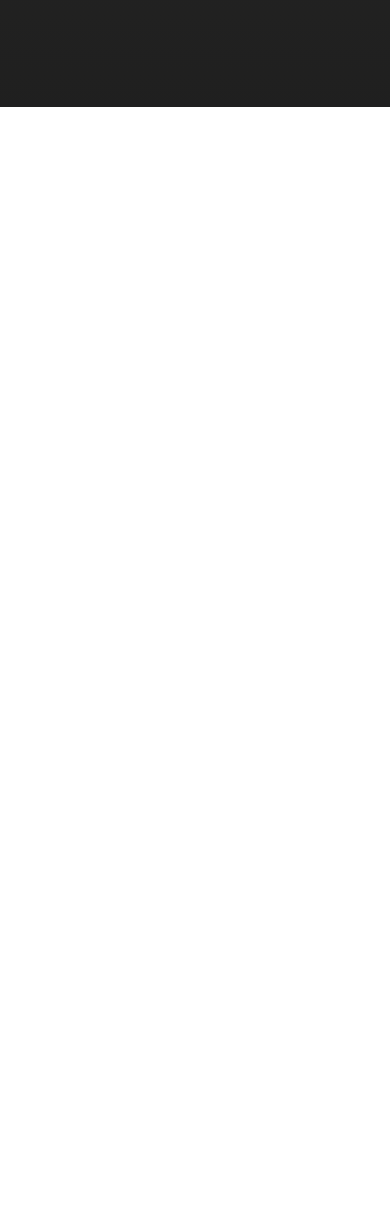
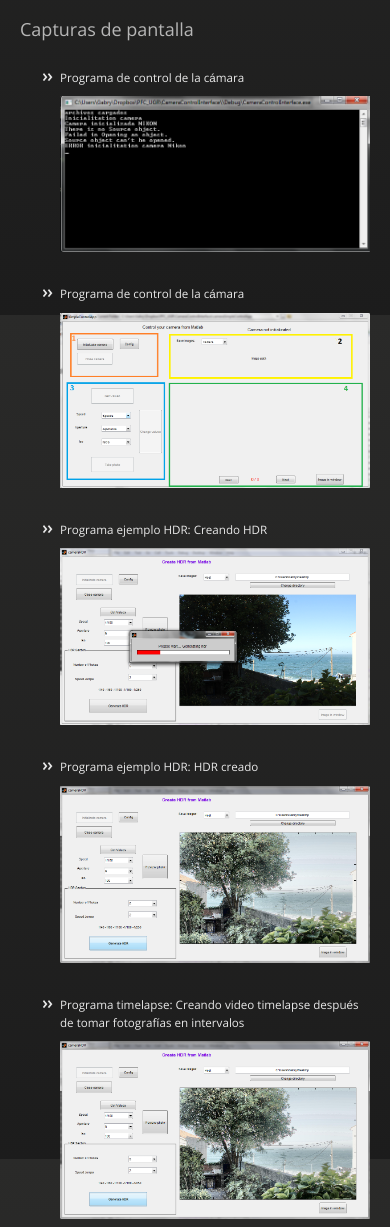
Before and after one commit to gabriman/CameraControlInterface, a plain HTML site: page index.html in a window 390 px wide. Shown: the part 2217-3444 px from the top of the page. Before the commit the page ends 2324 px from the top, so only its background shows below. Drawn offline with nearby package versions, Linux system fonts and the light colour scheme.

Commit message:
Imágenes enlazadas

```diff
--- a/index.html
+++ b/index.html
@@ -115,12 +115,68 @@
 
                         Por otro lado, el funcionamiento para las cámaras Canon sí está operativo, aunque solo se puede garantizar el funcionamiento en la Canon 550D, aunque debería de funcionar sin problemas en los demás modelos de Canon soportados por el SDK 2.14 de Canon.
                   </p>
-<!--                   <h3>
-                      <a name="support-or-contact" class="anchor" href="#support-or-contact" id="support-or-contact"></a>Support or Contact
+                   <h3>
+                      <a name="images" class="anchor" href="#images" id="images"></a>Capturas de pantalla
                   </h3>
-                  <p>
-                      Having trouble with Pages? Check out the documentation at <a href="http://help.github.com/pages">http://help.github.com/pages</a> or contact <a href="mailto:support@github.com">support@github.com</a> and we’ll help you sort it out.
-                  </p> -->
+
+
+                  <div class="row">
+                      <div class="col-sm-6 col-md-3">
+<ul class="thumbnails">
+<!--     <li class="span2">
+        <div class="caption">
+            <h5>Programa interfaz corriendo y esperando órdenes</h5>
+        </div>
+        <a class="thumbnail" href="#">
+            <img src="https://raw.githubusercontent.com/gabriman/CameraControlInterface/gh-pages/images/capture1.png" alt="Captura 1">
+        </a>
+    </li> -->
+    <li class="span2">
+        <div class="caption">
+            <h5>Programa de control de la cámara</h5>
+        </div>
+        <a class="thumbnail" href="#">
+            <img src="https://raw.githubusercontent.com/gabriman/CameraControlInterface/gh-pages/images/capture1.png" alt="Captura 1">
+        </a>
+    </li>
+    <li class="span2">
+        <div class="caption">
+            <h5>Programa de control de la cámara</h5>
+        </div>
+        <a class="thumbnail" href="#">
+                          <img src="https://raw.githubusercontent.com/gabriman/CameraControlInterface/gh-pages/images/capture2.PNG" alt="Captura 2">
+        </a>
+    </li>
+        <li class="span2">
+        <div class="caption">
+            <h5>Programa ejemplo HDR: Creando HDR</h5>
+        </div>
+        <a class="thumbnail" href="#">
+                          <img src="https://raw.githubusercontent.com/gabriman/CameraControlInterface/gh-pages/images/capture3.PNG" alt="Captura 3">
+        </a>
+    </li>
+        <li class="span2">
+        <div class="caption">
+            <h5>Programa ejemplo HDR: HDR creado</h5>
+        </div>
+        <a class="thumbnail" href="#">
+                          <img src="https://raw.githubusercontent.com/gabriman/CameraControlInterface/gh-pages/images/capture4.PNG" alt="Captura 4">
+        </a>
+    </li>
+        <li class="span2">
+        <div class="caption">
+            <h5>Programa timelapse: Creando video timelapse después de tomar fotografías en intervalos</h5>
+        </div>
+        <a class="thumbnail" href="#">
+                          <img src="https://raw.githubusercontent.com/gabriman/CameraControlInterface/gh-pages/images/capture4.PNG" alt="Captura 5">
+        </a>
+    </li>
+</ul>
+
+
+
+                      </div>
+                </div>
               </section>
           </div><!--[if !IE]><script>fixScale(document);</script><![endif]-->
       </body>
--- a/stylesheets/styles.css
+++ b/stylesheets/styles.css
@@ -849,3 +849,7 @@ section #title .credits.right {
     display: none;
   }
 }
+
+.span2{
+  margin-top: 25px;
+}
```
